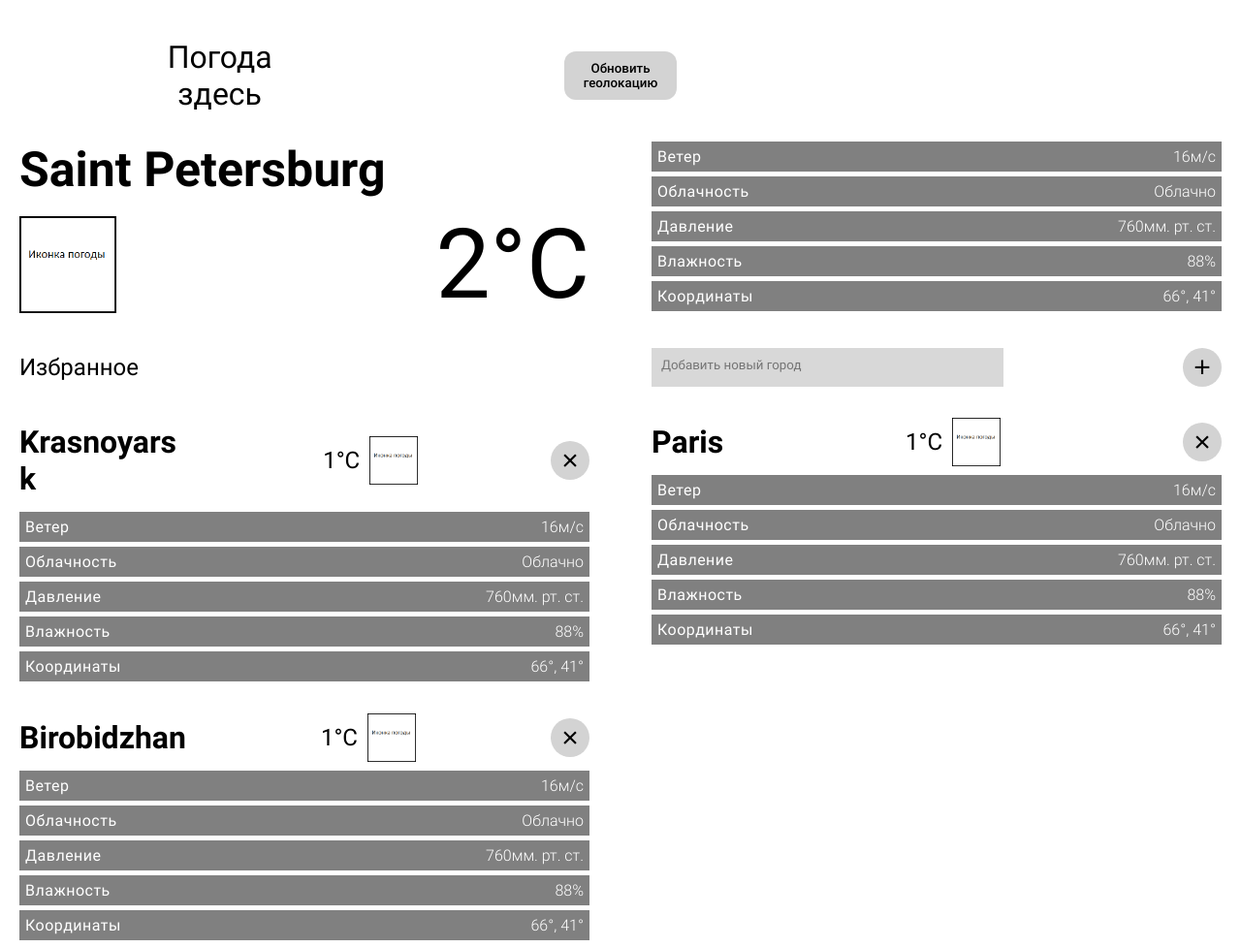
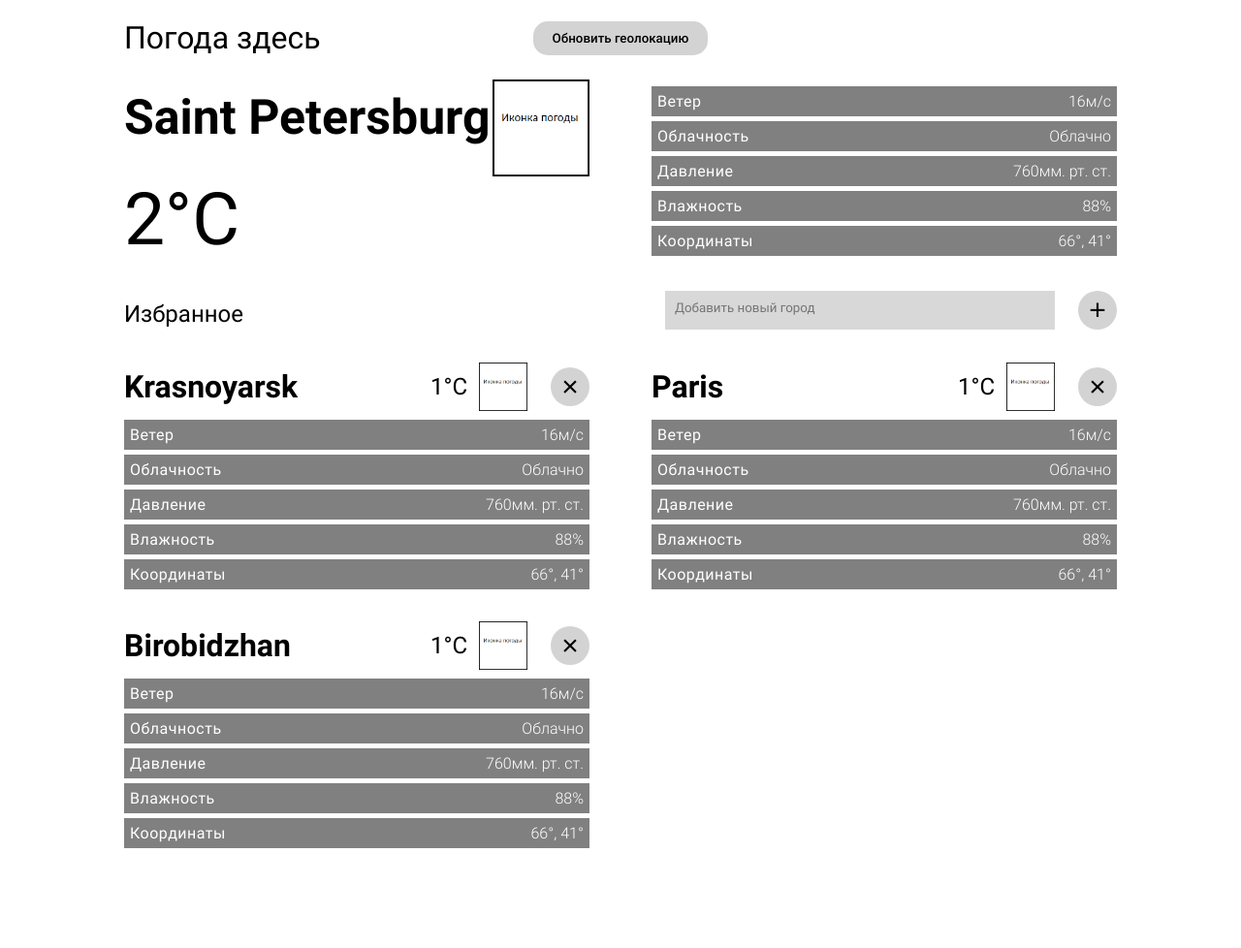
Before and after one commit to 264269/2_web, a plain HTML site: page index.html in a window 1280 px wide. Shown: the whole page at 97% size. After the commit the page ends 880 px from the top, so only its background shows below. Drawn offline with Linux system fonts and the light colour scheme.

Commit message:
lab1 fixed

```diff
--- a/index.html
+++ b/index.html
@@ -16,11 +16,14 @@
 <body>
     <header>
         <h1 id="weather-header">Погода здесь</h1>
-        <button id="update-geolocation">Обновить геолокацию</button>
+        <button id="update-geolocation">
+            <div id="update-text">Обновить геолокацию</div>
+            <div  id="update-symbol">&#11119;</div>
+        </button>
     </header>
 
     <main>
-        <div id="general">
+        <div id="general-city">
             <h2>Saint Petersburg</h2>
             <img class="weather-img" src="source/weather-img.png" height="100px" width="100px">
             <span class="temperature">2&deg;C</span>
@@ -49,12 +52,13 @@
         </ul>
 
         <h2 id="favorite">Избранное</h2>
-        <div id="add-city">
+        <form id="add-city">
             <textarea placeholder="Добавить новый город"></textarea>
             <button class="city-interaction">&#43;</button>
-        </div>
+        </form>
 
-        <div class="favorite-city">
+        <ul id="favorite-cities">
+            <li class="favorite-city">
                 <div class="city-info">
                     <h3 class="info">Krasnoyarsk</h3>
                     <div class="info short-info">
@@ -85,9 +89,9 @@
                         <span class="value">66&deg;, 41&deg;</span>
                     </li>
                 </ul>
-        </div>
+            </li>
 
-        <div class="favorite-city">
+            <li class="favorite-city">
                 <div class="city-info">
                     <h3 class="info">Paris</h3>
                     <div class="info short-info">
@@ -118,9 +122,9 @@
                         <span class="value">66&deg;, 41&deg;</span>
                     </li>
                 </ul>
-        </div>
+            </li>
 
-        <div class="favorite-city">
+            <li class="favorite-city">
                 <div class="city-info">
                     <h3 class="info">Birobidzhan</h3>
                     <div class="info short-info" >
@@ -151,8 +155,7 @@
                         <span class="value">66&deg;, 41&deg;</span>
                     </li>
                 </ul>
-        </div>
+            </li>
+        </ul>
     </main>
-
-    <footer></footer>
 </body>
--- a/style/styles-general.css
+++ b/style/styles-general.css
@@ -1,54 +1,16 @@
-footer {
-    display: none;
-}
-li {
-    list-style: none;
-}
-#weather-header {
-    grid-area: weather;
-    width: min-content;
-}
-#update-geolocation {
-    grid-area: update;
+/* Основа */
+body {
+    margin: 20px auto 0;
+    /* padding: 5vh 10vw; */
+    width: 80vw;
+    min-width: 280px;
+    font-family: Roboto, serif;
 }
 
-
-body {
-    min-width: 280px;
-    overflow: auto;
-    padding: 20px;
-    font-family: Roboto, serif;
-    margin: 0 auto;
-}
-
-#weather-header {
-    font-weight: 400;
-    text-align: center;
-    margin: 20px auto;
-}
-
-#update-geolocation {
-    align-self: center;
-    margin: auto;
-
-
-    font-family: Roboto, serif;
-    font-weight: 600;
-
-    border-radius: 12px;
-    padding: 10px 20px;
-
-    background-color: lightgray;
-}
-#update-geolocation:hover {
-    background-color: gray;
-}
-
+/* Переопределение кнопок */
 button {
     outline: none;
     border: none;
-    width: min-content;
-    height: min-content;
     cursor: pointer;
     transition: background-color 0.3s;
 }
@@ -56,63 +18,109 @@ button:hover {
     background-color: gray;
 }
 
-#general {
+/* Заголовок сайта */
+#weather-header {
+    grid-area: weather;
+    margin: 0;
+    padding: 0;
+    font-weight: 400;
+
+    overflow: hidden;
+    white-space: nowrap;
+    text-overflow: ellipsis;
+}
+/* Кнопка обновления */
+#update-geolocation {
+    grid-area: update;
+    margin: auto;
+    background-color: lightgray;
+}
+#update-geolocation:hover {
+    background-color: gray;
+}
+
+/* Главный город */
+#general-city {
     display: flex;
     flex-wrap: wrap;
     justify-content: space-between;
 }
-h2 {
+#general-city h2 {
+    font-size: 50px;
     margin: 10px 0;
+
+    overflow: hidden;
+    white-space: nowrap;
+    text-overflow: ellipsis;
 }
-#general h2 {
-    font-size: 50px;
-    width: 100%;
-    word-break: break-all;
+#general-city .temperature {
+    font-size: 75px;
 }
-#general .temperature {
-    font-size: 100px;
-}
-#general .weather-img {
+#general-city .weather-img {
     align-self: center;
 }
 
+/* Информация о погоде */
+li {
+    list-style: none;
+}
+h3 {
+    margin: 10px 0;
+}
+.city-info {
+    display: grid;
+    grid-template-columns: 2fr 1fr 40px;
+}
+.city-info h3 {
+    overflow: hidden;
+    white-space: nowrap;
+    text-overflow: ellipsis;
+
+    font-size: 32px;
+    align-self: center;
+}
 .weather-details {
     padding: 0;
     margin: 0;
     align-self: center;
 }
-
 .weather-details li {
     display: flex;
     justify-content: space-between;
     padding: 6px;
     margin: 5px 0;
+
     background-color: gray;
     color: white;
 }
 .property {
     font-weight: 500;
     letter-spacing: 0.5px;
+    margin-right: 10px;
 }
 .value {
     font-weight: 300;
+    margin-left: 10px;
 }
-
 .city-interaction {
     border-radius: 50%;
     height: 40px;
     width: 40px;
     font-size: 30px;
+
     background-color: lightgray;
 }
 
+#favorite {
+    font-weight: 400;
+    margin: 16px 0 8px;
+}
 #add-city {
     display: flex;
     justify-content: space-between;
     align-self: center;
 }
 #add-city textarea {
-    width: 60%;
     height: 20px;
     resize: none;
     outline: none;
@@ -123,26 +131,11 @@ h2 {
     padding: 10px 0 10px 10px;
 }
 
-#favorite {
-    font-weight: 400;
-    width: min-content;
+#favorite-cities {
+    padding: 0;
+    margin: 0;
 }
 
-h3 {
-    margin: 10px 0;
-}
-
-.city-info {
-    display: flex;
-    justify-content: space-between;
-}
-.city-info h3 {
-    word-break: break-word;
-    font-size: 32px;
-    width: content;
-    max-width: 30%;
-    align-self: center;
-}
 .temperature {
     height: min-content;
     align-self: center;
@@ -161,10 +154,11 @@ h3 {
 .short-info {
     display: flex;
     align-self: center;
+    margin: 0 24px 0 auto;
 }
 .short-info .temperature {
     align-self: center;
-    margin-right: 10px;
+    margin-right: 12px;
 }
 .short-info img {
     align-self: center;
--- a/style/styles-narrow.css
+++ b/style/styles-narrow.css
@@ -1,11 +1,50 @@
 @media (max-width: 768px) {
+    /* Заголовок */
     header {
         display: grid;
         grid-template-areas: "weather update";
         grid-template-columns: repeat(2, 1fr);
+        margin-bottom: 16px;
     }
+
+    /* Стиль кнопки */
+    #update-geolocation {
+        text-align: center;
+
+        width: 50px;
+        height: 50px;
+        padding: 10px;
+
+        font-family: Roboto, serif;
+        font-weight: 600;
+        border-radius: 50%;
+    }
+    #update-text {
+        display: none;
+    }
+    #update-symbol {
+        display: block;
+        font-size: 20px;
+    }
+
+    /* Главная */
     main {
         display: grid;
         gap: 16px;
     }
+
+    /* Избранные города */
+    #favorite-cities {
+        display: grid;
+        row-gap: 24px;
+    }
+
+    /* Особенности */
+    #general-city h2 {
+        width: 75vw;
+    }
+    #add-city textarea {
+        width: calc(95% - 40px);
+        margin: 0;
+    }
 }
--- a/style/styles-wide.css
+++ b/style/styles-wide.css
@@ -1,20 +1,41 @@
 @media (min-width: 769px) {
+    /* Заголовок */
     header {
         display: grid;
         grid-template-areas: "weather update empty";
         grid-template-columns: repeat(3, 1fr);
+        margin-bottom: 24px;
     }
+
+    /* Стиль кнопки */
+    #update-geolocation {
+        text-align: center;
+
+        font-family: Roboto, serif;
+        font-weight: 600;
+        border-radius: 15px;
+        padding: 10px 20px;
+    }
+    #update-text {
+        display: block;
+    }
+    #update-symbol {
+        display: none;
+    }
+
+    /* Главная */
     main {
         display: grid;
-        grid-template-areas:    "general general-details"
+        grid-template-areas:    "general-city general-details"
                                 "favorite add-city"
                                 "favorite-cities favorite-cities";
-        grid-template-columns: 1fr 1fr;
+        grid-template-columns: repeat(2, calc(40vw - 32px));
         column-gap: 64px;
         row-gap: 24px;
     }
-    #general {
-        grid-area: general;
+    /* Разбиение по областям на главной*/
+    #general-city {
+        grid-area: general-city;
     }
     #general-details {
         grid-area: general-details;
@@ -28,4 +49,21 @@
     #favorite-cities {
         grid-area: favorite-cities;
     }
+
+    /* Избранные города */
+    #favorite-cities {
+        display: grid;
+        grid-template-columns: repeat(2, calc(40vw - 32px));
+        column-gap: 64px;
+        row-gap: 24px;
+    }
+
+    /* Особенности */
+    #general-city h2 {
+        max-width: calc(37.5vw - 32px);
+    }
+    #add-city textarea {
+        width: calc(90% - 40px);
+        margin: 0 5% 0 auto;
+    }
 }
```
Also changed, not shown: source/update-img.png (added). Lines whose indentation alone changed are shown as unchanged.
